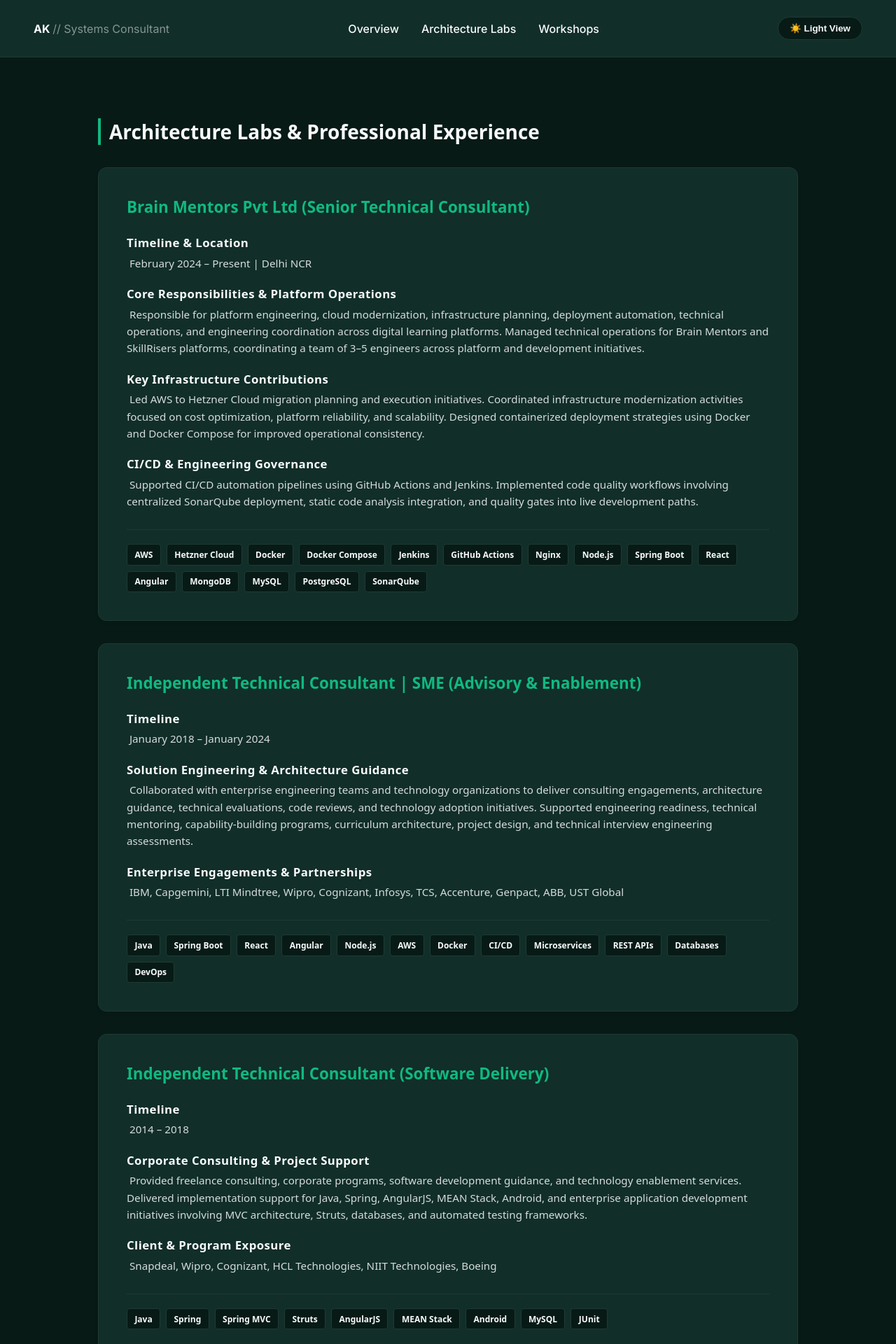
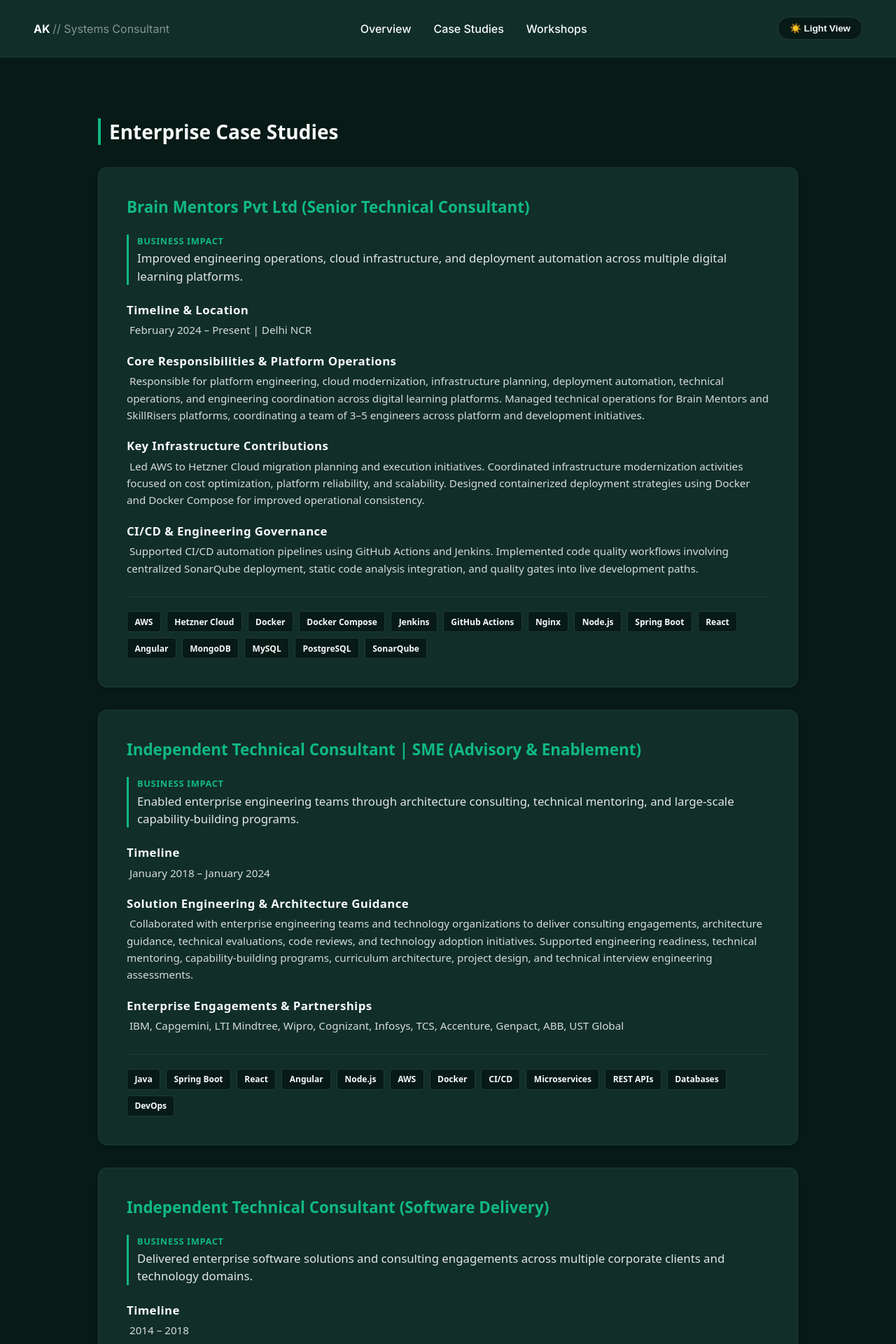
Before and after one commit to java2786/megalono-frontend, an Angular app: page /cases in a window 1280 px wide. Shown: the top 1920 px of the page at 70% size. Built offline with nearby package versions, Linux system fonts and the light colour scheme.

Commit message:
feat(portfolio): enhance case studies with business impact summaries

```diff
--- a/src/app/features/case-studies-screen/case-studies.component.ts
+++ b/src/app/features/case-studies-screen/case-studies.component.ts
@@ -11,7 +11,7 @@
       <div class="container" style="max-width: 1000px; margin: 0 auto; padding: 4rem 1.5rem; font-family: system-ui, sans-serif;">
         <!-- Page Header -->
         <h2 style="font-size: 1.75rem; font-weight: 700; margin-bottom: 2rem; border-left: 4px solid var(--accent-color); padding-left: 0.75rem; color: var(--text-main);">
-          Architecture Labs & Professional Experience
+          Enterprise Case Studies
         </h2>
 
         <!-- Case Studies & Experience Track Cards Loop -->
@@ -21,6 +21,18 @@
             <h3 style="margin-top:0; font-size:1.4rem; color:var(--accent-color); font-weight: 700; margin-bottom: 1.5rem;">
               {{ item.title }}
             </h3>
+
+            <!-- Business Impact Summary -->
+            @if (item.businessImpact) {
+              <div style="margin-bottom: 1.5rem; border-left: 3px solid var(--accent-color); padding-left: 0.75rem;">
+                <span style="font-size: 0.8rem; font-weight: 700; color: var(--accent-color); text-transform: uppercase; letter-spacing: 0.05em; display: block; margin-bottom: 0.2rem;">
+                  Business Impact
+                </span>
+                <p style="font-size: 1.05rem; line-height: 1.5; color: var(--text-main); font-weight: 500; margin: 0; opacity: 0.9;">
+                  {{ item.businessImpact }}
+                </p>
+              </div>
+            }
 
             <!-- Dynamic Sections Display Loop -->
             <div style="display: flex; flex-direction: column; gap: 1.25rem; margin-bottom: 1.75rem;">
@@ -57,7 +69,7 @@
   ngOnInit() {
     this.profileService.getProfileData().subscribe({
       next: (data) => this.profile.set(data),
-      error: (err) => console.error('Failed to load profile details in Architecture Labs:', err)
+      error: (err) => console.error('Failed to load profile details in Case Studies:', err)
     });
   }
 }
--- a/src/app/features/main-layout/main-layout.component.html
+++ b/src/app/features/main-layout/main-layout.component.html
@@ -4,7 +4,7 @@
   </div>
   <nav style="display: flex; gap: 2rem;">
     <a routerLink="/" routerLinkActive="active" [routerLinkActiveOptions]="{exact: true}" style="text-decoration: none; color: var(--text-main); font-weight: 500;">Overview</a>
-    <a routerLink="/cases" routerLinkActive="active" style="text-decoration: none; color: var(--text-main); font-weight: 500;">Architecture Labs</a>
+    <a routerLink="/cases" routerLinkActive="active" style="text-decoration: none; color: var(--text-main); font-weight: 500;">Case Studies</a>
     <a routerLink="/videos" routerLinkActive="active" style="text-decoration: none; color: var(--text-main); font-weight: 500;">Workshops</a>
   </nav>
   <button (click)="toggleTheme()" style="padding: 0.5rem 1rem; border-radius: 2rem; border: 1px solid var(--border-color); background: var(--bg-primary); color: var(--text-main); font-weight: 600; cursor: pointer;">
--- a/src/app/shared/models/profile.model.ts
+++ b/src/app/shared/models/profile.model.ts
@@ -12,6 +12,7 @@
 
 export interface CaseStudy {
   title: string;
+  businessImpact?: string;
   problem?: string;   // Optional: For items using problem/solution layout
   solution?: string;  // Optional
   sections?: StudySection[]; // Optional: For items using nested section array blocks
--- a/src/assets/data/profile-data.json
+++ b/src/assets/data/profile-data.json
@@ -69,6 +69,7 @@
   "caseStudies": [
     {
       "title": "Brain Mentors Pvt Ltd (Senior Technical Consultant)",
+      "businessImpact": "Improved engineering operations, cloud infrastructure, and deployment automation across multiple digital learning platforms.",
       "sections": [
         {
           "heading": "Timeline & Location",
@@ -107,6 +108,7 @@
     },
     {
       "title": "Independent Technical Consultant | SME (Advisory & Enablement)",
+      "businessImpact": "Enabled enterprise engineering teams through architecture consulting, technical mentoring, and large-scale capability-building programs.",
       "sections": [
         {
           "heading": "Timeline",
@@ -138,6 +140,7 @@
     },
     {
       "title": "Independent Technical Consultant (Software Delivery)",
+      "businessImpact": "Delivered enterprise software solutions and consulting engagements across multiple corporate clients and technology domains.",
       "sections": [
         {
           "heading": "Timeline",
@@ -166,6 +169,7 @@
     },
     {
       "title": "Techknow Heights Pvt Ltd (Software Developer to Technical Lead)",
+      "businessImpact": "Led the evolution of a large-scale learning platform while modernizing architecture and engineering practices.",
       "sections": [
         {
           "heading": "Timeline",
@@ -198,6 +202,7 @@
     },
     {
       "title": "Research Project: Secure Online Coding Assessment Sandbox",
+      "businessImpact": "Designed and evaluated secure, scalable architectures for enterprise-grade online coding assessment platforms.",
       "sections": [
         {
           "heading": "Architecture Framework Specs",
```
